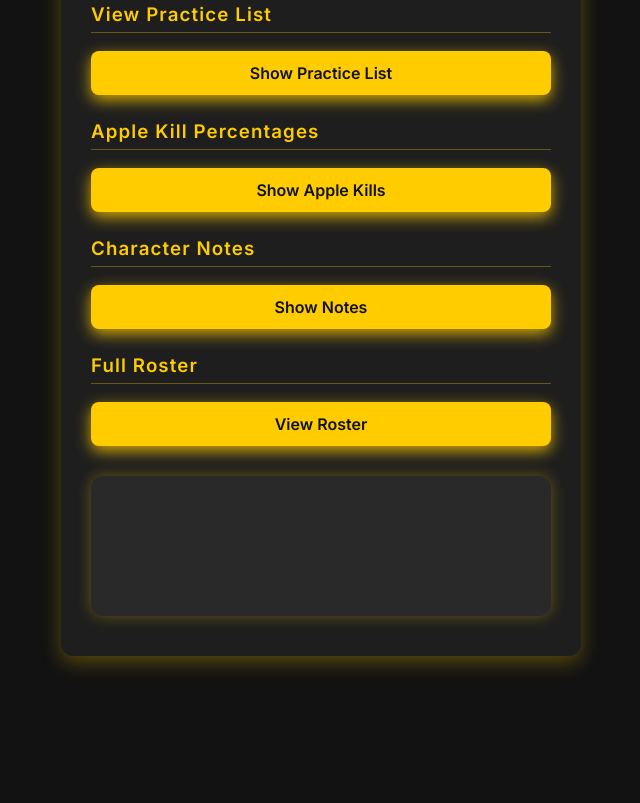
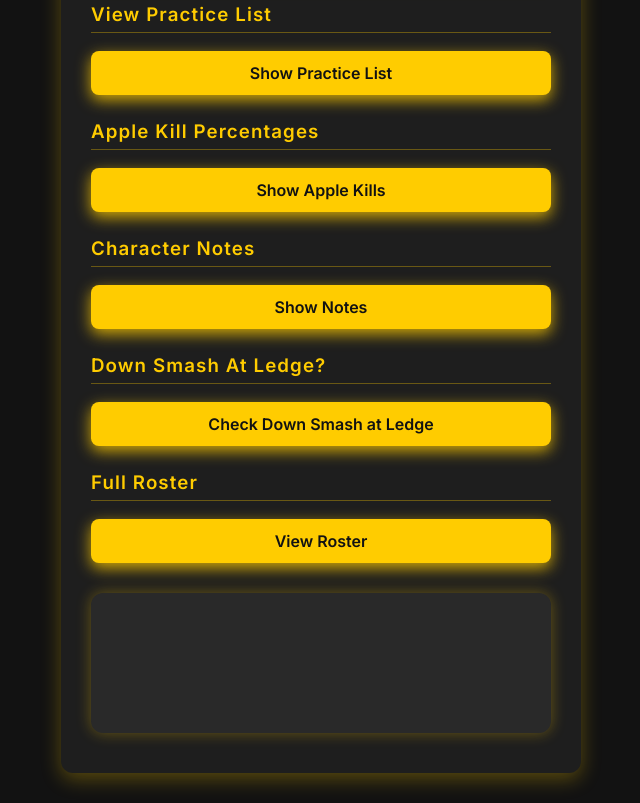
Before and after one commit to Muy-Fresco/Personal-Practice-App, a plain HTML site: page index.html in a window 1280 px wide. Shown: the part 578-1381 px from the top of the page, without its empty margins (319-959 px from the left). Before the commit the page ends 1264 px from the top, so only its background shows below. Drawn offline with Linux system fonts and the light colour scheme.

Commit message:
Implemented down smash at ledge

```diff
--- a/index.html
+++ b/index.html
@@ -40,10 +40,14 @@
     </div>
 
     <div class="group">
+        <h3>Down Smash At Ledge?</h3>
+        <button onclick="getDAL()">Check Down Smash at Ledge</button>
+    </div>
+
+    <div class="group">
       <h3>Full Roster</h3>
       <button onclick="viewRoster()">View Roster</button>
     </div>
-
 
 
     <div id="output"></div>
```
